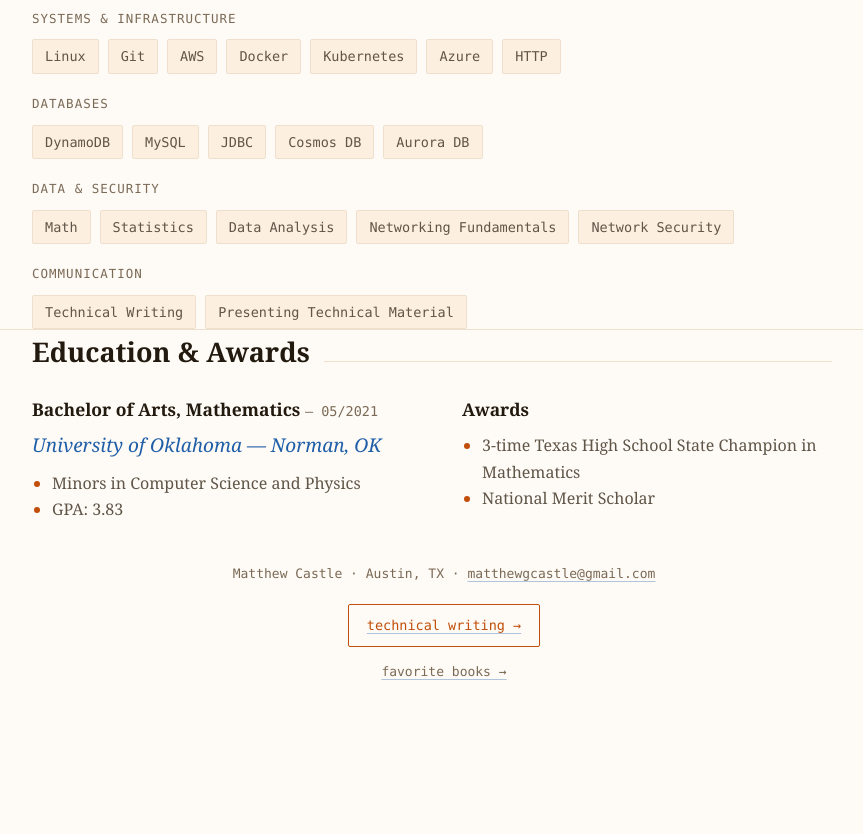
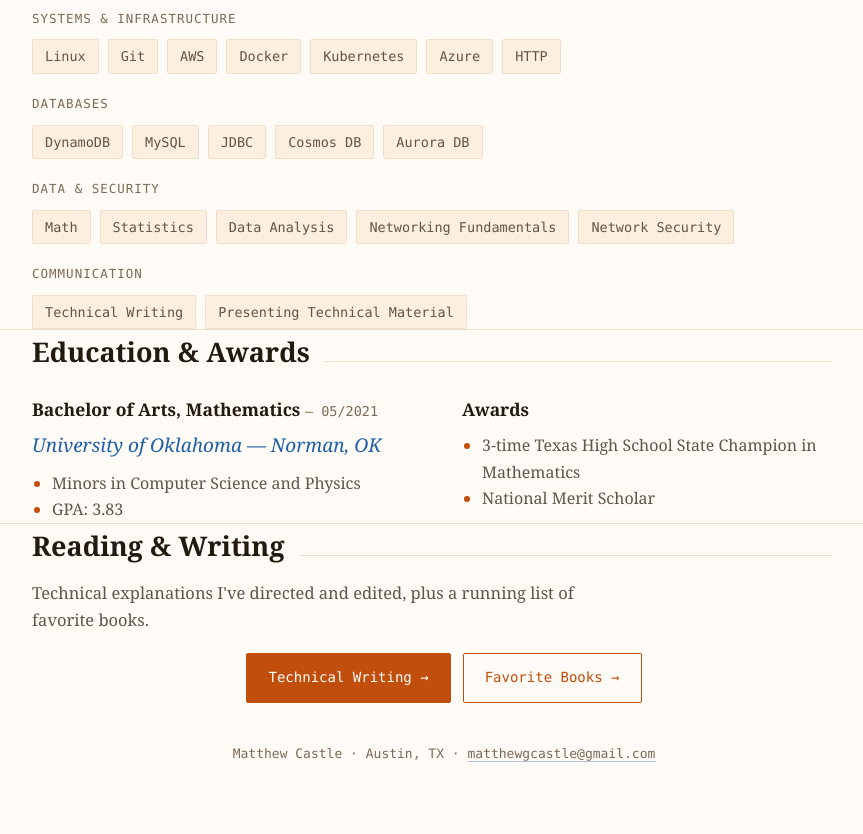
Before and after one commit to matthewgcastle1/portfolio, a plain HTML site: page index.html in a window 1280 px wide. Shown: the part 2317-3151 px from the top of the page, without its empty margins (196-1059 px from the left). Before the commit the page ends 3069 px from the top, so only its background shows below. Drawn offline with Linux system fonts and the light colour scheme.

Commit message:
Give writing/books their own prominent section; trim disclosure note

```diff
--- a/index.html
+++ b/index.html
@@ -315,17 +315,6 @@
   }
   footer a { color: var(--ink-dust); }
   footer a:hover { color: var(--orange); }
-  .footer-btn {
-    display: inline-block;
-    font-family: ui-monospace, "SF Mono", "Cascadia Code", "Roboto Mono", Consolas, monospace;
-    font-size: 13.5px;
-    color: var(--orange-dim) !important;
-    border: 1px solid var(--orange-dim);
-    padding: 9px 18px;
-    border-radius: 2px;
-    transition: background .25s ease;
-  }
-  .footer-btn:hover { background: rgba(232,98,15,0.08); color: var(--orange-dim) !important; }
 
   @media (prefers-reduced-motion: reduce) {
     html { scroll-behavior: auto; }
@@ -495,12 +484,21 @@
       </div>
     </div>
   </section>
+
+  <hr class="chalk">
+
+  <section class="wrap">
+    <div class="section-head"><h2>Reading &amp; Writing</h2><span class="rule"></span><span class="label">&nbsp;</span></div>
+    <p class="section-sub">Technical explanations I've directed and edited, plus a running list of favorite books.</p>
+    <div class="resume-row">
+      <a class="resume-btn" href="writing.html">Technical Writing &rarr;</a>
+      <a class="resume-btn alt" href="books.html">Favorite Books &rarr;</a>
+    </div>
+  </section>
 </main>
 
 <footer>
   Matthew Castle &middot; Austin, TX &middot; <a href="mailto:matthewgcastle@gmail.com">matthewgcastle@gmail.com</a>
-  <div style="margin-top: 20px;"><a href="writing.html" class="footer-btn">technical writing &rarr;</a></div>
-  <div style="margin-top: 14px;"><a href="books.html">favorite books &rarr;</a></div>
 </footer>
 
 <script>
```
Also changed, not shown: writing.html (+1 -1 lines).
